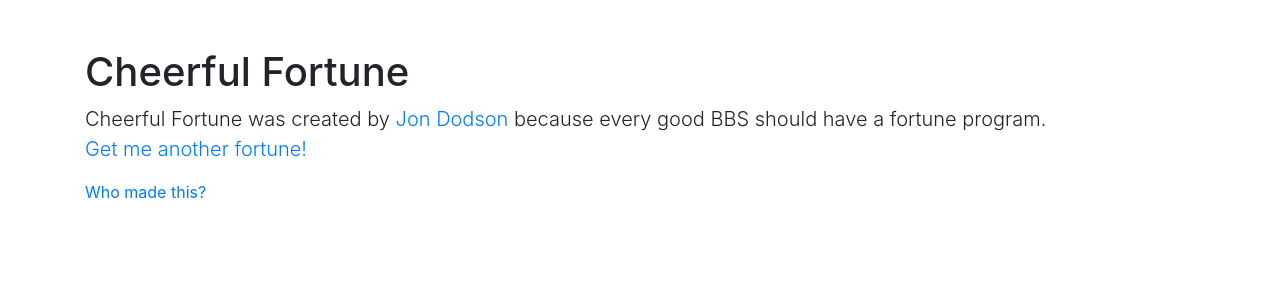
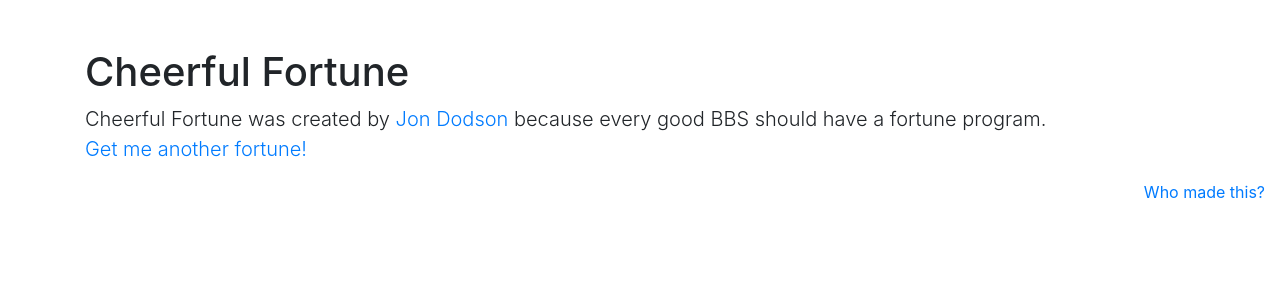
Before and after one commit to cheerfulghost/cheerful-fortune, a Jekyll site: the page docs/about.html, which Jekyll copies as it is, in a window 1280 px wide. Shown: the top 300 px of the page. Built offline with Jekyll 4.4.1, drawn with Linux system fonts in a browser that asks for light colours.

Commit message:
Right align the attribution link

```diff
--- a/_layouts/default.html
+++ b/_layouts/default.html
@@ -24,7 +24,7 @@
       </p>
     </main>
 
-    <footer class="footer">
+    <footer class="footer float-right">
       <div class="container">
         <span class="text-muted"><a href="about.html">Who made this?</a></span>
       </div>
--- a/docs/404.html
+++ b/docs/404.html
@@ -44,7 +44,7 @@
       </p>
     </main>
 
-    <footer class="footer">
+    <footer class="footer float-right">
       <div class="container">
         <span class="text-muted"><a href="about.html">Who made this?</a></span>
       </div>
--- a/docs/about.html
+++ b/docs/about.html
@@ -27,7 +27,7 @@
       </p>
     </main>
 
-    <footer class="footer">
+    <footer class="footer float-right">
       <div class="container">
         <span class="text-muted"><a href="about.html">Who made this?</a></span>
       </div>
--- a/docs/feed.xml
+++ b/docs/feed.xml
@@ -1 +1 @@
-<?xml version="1.0" encoding="utf-8"?><feed xmlns="http://www.w3.org/2005/Atom" ><generator uri="https://jekyllrb.com/" version="3.8.3">Jekyll</generator><link href="/feed.xml" rel="self" type="application/atom+xml" /><link href="/" rel="alternate" type="text/html" /><updated>2018-07-08T13:34:48-07:00</updated><id>/</id><title type="html">Cheerful Fortune</title><subtitle>Write an awesome description for your new site here. You can edit this line in _config.yml. It will appear in your document head meta (for Google search results) and in your feed.xml site description.</subtitle></feed>
+<?xml version="1.0" encoding="utf-8"?><feed xmlns="http://www.w3.org/2005/Atom" ><generator uri="https://jekyllrb.com/" version="3.8.3">Jekyll</generator><link href="/feed.xml" rel="self" type="application/atom+xml" /><link href="/" rel="alternate" type="text/html" /><updated>2018-07-08T13:39:45-07:00</updated><id>/</id><title type="html">Cheerful Fortune</title><subtitle>Write an awesome description for your new site here. You can edit this line in _config.yml. It will appear in your document head meta (for Google search results) and in your feed.xml site description.</subtitle></feed>
--- a/docs/index.html
+++ b/docs/index.html
@@ -73,7 +73,7 @@
       </p>
     </main>
 
-    <footer class="footer">
+    <footer class="footer float-right">
       <div class="container">
         <span class="text-muted"><a href="about.html">Who made this?</a></span>
       </div>
```
